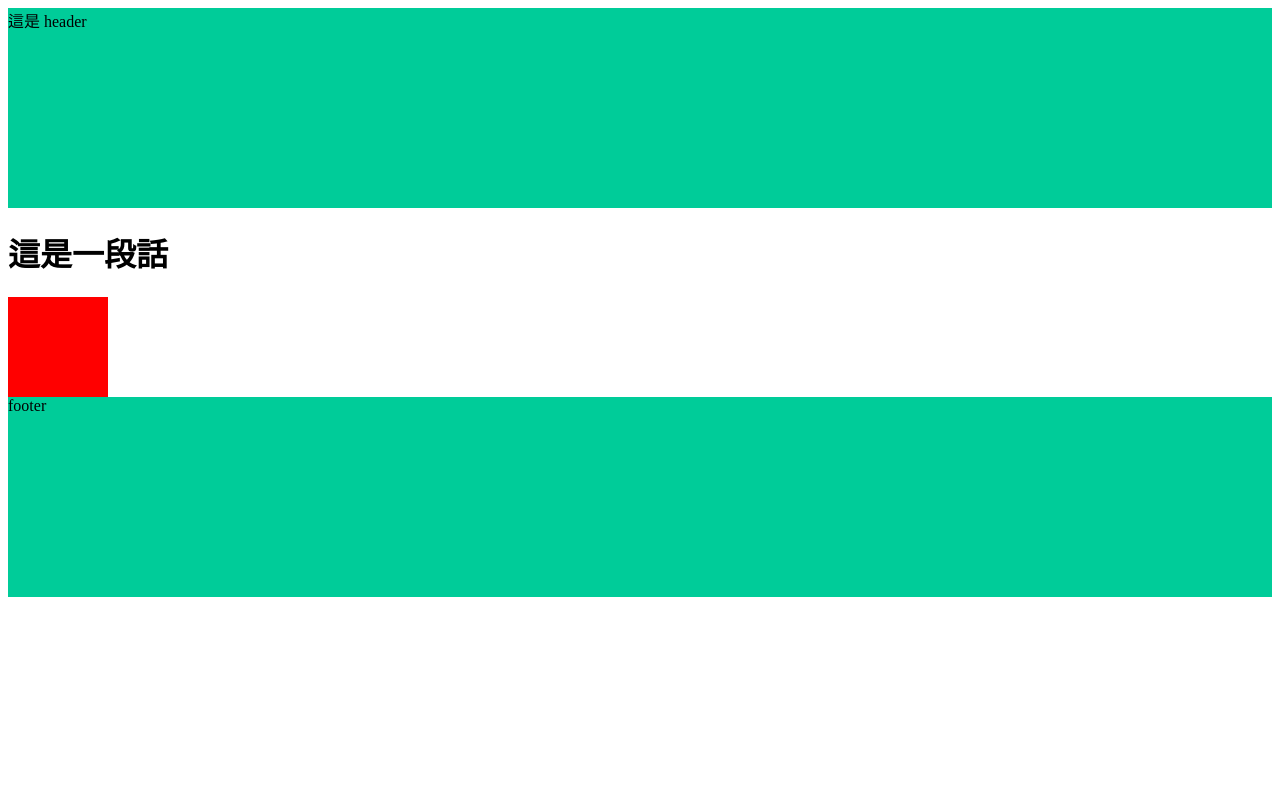
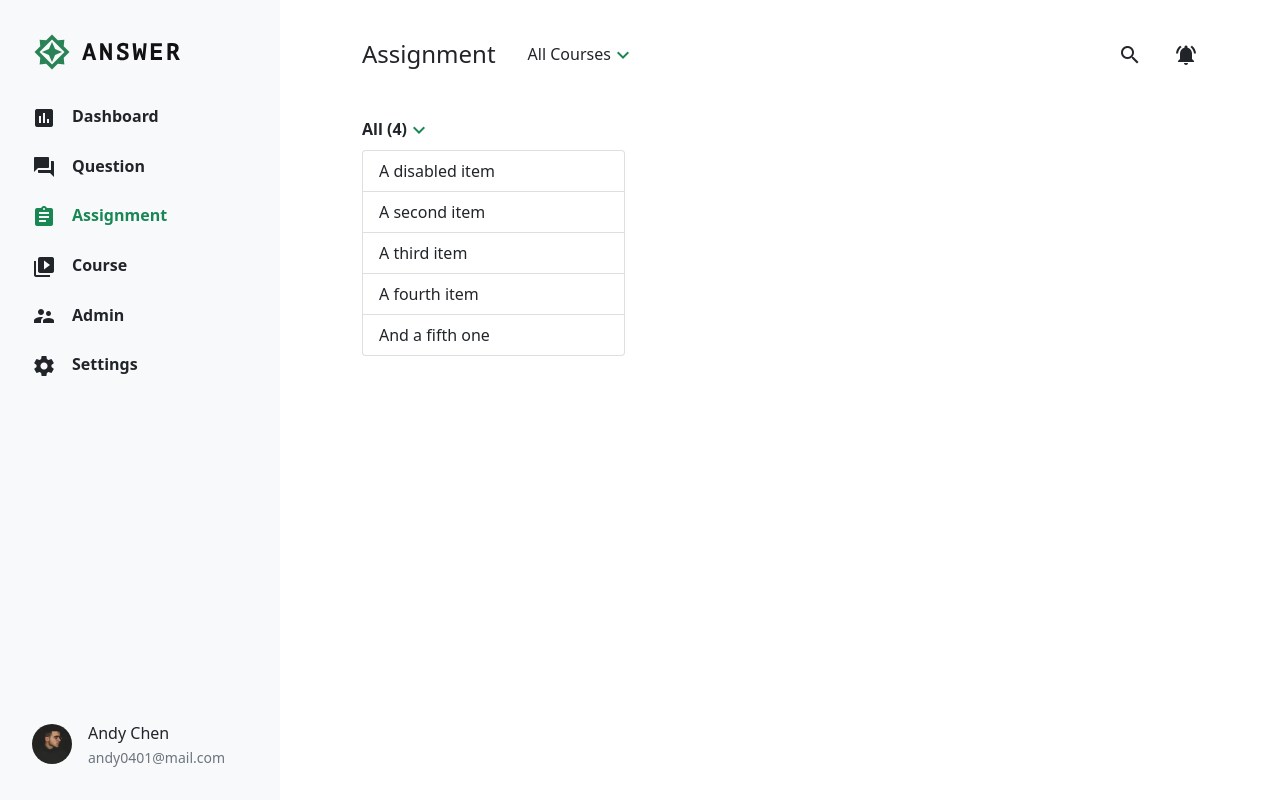
Before and after one commit to JillKate/2022HexWeek5, a plain HTML site: page index.html in a window 1280 px wide. Drawn offline with nearby package versions, Linux system fonts and the light colour scheme.

Commit message:
Update 2022-09-05T19:59:57.618Z

```diff
--- a/assets/style/all.css
+++ b/assets/style/all.css
@@ -1,23 +1,43 @@
-.header {
-  height: 200px;
-  background-color: #00cc99; }
+*,
+*::before,
+*:after {
+  -webkit-box-sizing: border-box;
+          box-sizing: border-box; }
 
-.footer {
-  height: 200px;
-  background-color: #00cc99; }
+img {
+  max-width: 100%;
+  height: auto;
+  vertical-align: middle; }
 
-.box {
-  width: 100px;
-  height: 100px;
-  background-color: red;
-  display: -webkit-box;
-  display: -ms-flexbox;
-  display: flex;
-  -webkit-transition: all 0.5s;
-  -o-transition: all 0.5s;
-  transition: all 0.5s; }
-  .box:hover {
-    width: 200px;
-    background-color: #00cc99; }
+a {
+  text-decoration: none; }
+
+span {
+  vertical-align: middle; }
+
+.fs-14 {
+  font-size: 14px; }
+
+.aside {
+  padding: 32px 0 32px 32px;
+  width: 280px;
+  height: 100vh; }
+  .aside .navbar-brand {
+    padding: 0;
+    margin-bottom: 32px; }
+  .aside .user-photo {
+    background-image: url(../images/andychen.jpeg);
+    width: 40px;
+    height: 40px;
+    background-repeat: no-repeat;
+    background-position: center center;
+    background-size: cover; }
+
+.container {
+  padding-left: 292px; }
+
+.nav {
+  padding-top: 32px;
+  padding-bottom: 32px; }
 
 /*# sourceMappingURL=all.css.map */
--- a/index.html
+++ b/index.html
@@ -5,27 +5,94 @@
   <meta charset="UTF-8">
   <meta name="viewport" content="width=device-width, initial-scale=1.0">
   <meta http-equiv="X-UA-Compatible" content="ie=edge">
-  <title>首頁</title>
+  <title>
+    ANSWER 後台
+  </title>
+  <link href="https://fonts.googleapis.com/icon?family=Material+Icons" rel="stylesheet">
+  <link href="https://fonts.googleapis.com/css2?family=Material+Symbols+Outlined" rel="stylesheet" />
+  <link href="https://cdn.jsdelivr.net/npm/bootstrap@5.1.1/dist/css/bootstrap.min.css" rel="stylesheet"
+    integrity="sha384-F3w7mX95PdgyTmZZMECAngseQB83DfGTowi0iMjiWaeVhAn4FJkqJByhZMI3AhiU" crossorigin="anonymous">
   <link rel="stylesheet" href="./assets/style/all.css">
 </head>
 
 <body>
-  <header class="header">
-    這是 header
-  </header>
+  <!-- aside -->
+  <aside class="aside nav position-fixed flex-column justify-content-between bg-light">
+    <div>
+      <a class="navbar-brand d-block" href="#">
+        <img class="img-fluid" src="./assets/images/logo-ANSWER.svg" alt="LOGO">
+      </a>
+      <a class="nav-link p-0 mb-4 link-dark fw-bold" aria-current="page" href="#">
+        <span class="material-icons pe-3">assessment</span>Dashboard
+      </a>
+      <a class="nav-link p-0 mb-4 link-dark fw-bold" href="#">
+        <span class="material-icons pe-3">question_answer</span>Question
+      </a>
+      <a class="nav-link p-0 mb-4 link-success fw-bold" href="#">
+        <span class="material-icons pe-3">assignment</span>Assignment
+      </a>
+      <a class="nav-link p-0 mb-4 link-dark fw-bold" href="#">
+        <span class="material-icons pe-3">video_library</span>Course
+      </a>
+      <a class="nav-link p-0 mb-4 link-dark fw-bold" href="#">
+        <span class="material-icons pe-3">supervisor_account</span>Admin
+      </a>
+      <a class="nav-link p-0 mb-4 link-dark fw-bold" href="#">
+        <span class="material-icons pe-3">settings</span>Settings
+      </a>
+    </div>
+    <div>
+      <div class="d-flex">
+        <div class="flex-shrink-0">
+          <div class="user-photo rounded-circle"></div>
+        </div>
+        <div class="flex-grow-1 ms-3">
+          <p class="h6 mb-1">Andy Chen</p>
+          <p class="text-secondary mb-0 fs-14">andy0401@mail.com</p>
+        </div>
+      </div>
+    </div>
+  </aside>
 
 
-<h1>
-  這是一段話
-</h1>
+<div class="container">
+  <nav class="nav justify-content-between align-items-center">
+    <div class="d-flex align-items-center">
+      <h4 class="nav-link text-dark m-0 ps-0">Assignment</h4>
+      <p class="nav-link text-dark m-0">All Courses<span class="material-icons text-success">expand_more</span></p>
+    </div>
+    <div class="d-flex">
+      <a class="nav-link link-dark" href="#"><span class="material-icons">search</span></a>
+      <a class="nav-link link-dark pe-0" href="#"><span class="material-icons">notifications_active</span></a>
+    </div>
+  </nav>
+  <main>
+    <div class="row">
+      <div class="col-12 col-md-4">
+        <p class="nav-link text-dark fw-bold m-0 ps-0">All (4)<span
+            class="material-icons text-success">expand_more</span></p>
+        <ul class="list-group">
+          <li class="list-group-item list-group-item-action">A disabled item</li>
+          <li class="list-group-item list-group-item-action">A second item</li>
+          <li class="list-group-item list-group-item-action">A third item</li>
+          <li class="list-group-item list-group-item-action">A fourth item</li>
+          <li class="list-group-item list-group-item-action">And a fifth one</li>
+        </ul>
+      </div>
+      <div class="col-12 col-md-8"></div>
+    </div>
+  </main>
+</div>
 
 <div class="box"></div>
 
-  <footer class="footer">
-    footer
-  </footer>
-  <script src="./assets/js/vendors.js"></script>
-  <script src="./assets/js/all.js"></script>
+    <script src="./assets/js/vendors.js"></script>
+    <script src="./assets/js/all.js"></script>
+    <script src="https://cdn.jsdelivr.net/npm/bootstrap@5.1.1/dist/js/bootstrap.bundle.min.js"
+      integrity="sha384-/bQdsTh/da6pkI1MST/rWKFNjaCP5gBSY4sEBT38Q/9RBh9AH40zEOg7Hlq2THRZ"
+      crossorigin="anonymous"></script>
 </body>
+<script src="https://cdn.jsdelivr.net/npm/bootstrap@5.1.1/dist/js/bootstrap.bundle.min.js"
+  integrity="sha384-/bQdsTh/da6pkI1MST/rWKFNjaCP5gBSY4sEBT38Q/9RBh9AH40zEOg7Hlq2THRZ" crossorigin="anonymous"></script>
 
 </html>
```
Also changed, not shown: assets/images/andychen.jpeg (added), assets/images/emilywang.jpeg (added), assets/images/logo-ANSWER.svg (added), 1 other file.
